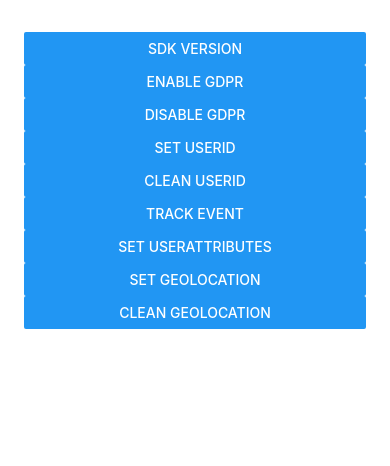
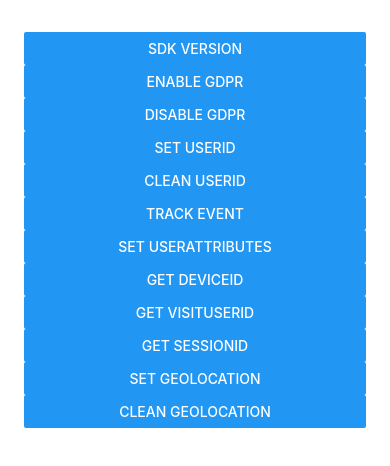
Before and after one commit to growingio/react-native-growing-cdp, a React Native app in the folder example/: screen / in a window 390 px wide. Shown: the top 466 px of the page. Built offline with nearby package versions, Linux system fonts and the light colour scheme; what react-native would draw is missing.

Commit message:
[MDF] App.js Demo and get device info sample

```diff
--- a/example/App.js
+++ b/example/App.js
@@ -85,6 +85,27 @@ const App: () => React$Node = () => {
             </Button>
 
             <Button
+              title = "Get DeviceId"
+              onPress={() =>
+                console.log(NativeModules.GrowingCDP.getDeviceId())
+            }>
+            </Button>
+
+            <Button
+              title = "Get VisitUserId"
+              onPress={() =>
+                console.log(NativeModules.GrowingCDP.getVisitUserId())
+            }>
+            </Button>
+
+            <Button
+              title = "Get SessionId"
+              onPress={() =>
+                console.log(NativeModules.GrowingCDP.getSessionId())
+            }>
+            </Button>
+
+            <Button
               title = "Set GeoLocation"
               onPress={() =>
                 NativeModules.GrowingCDP.setGeoLocation(0.0, 0.0)
```
Also changed, not shown: 1 other file (tests, documents, lock files or other folders).
